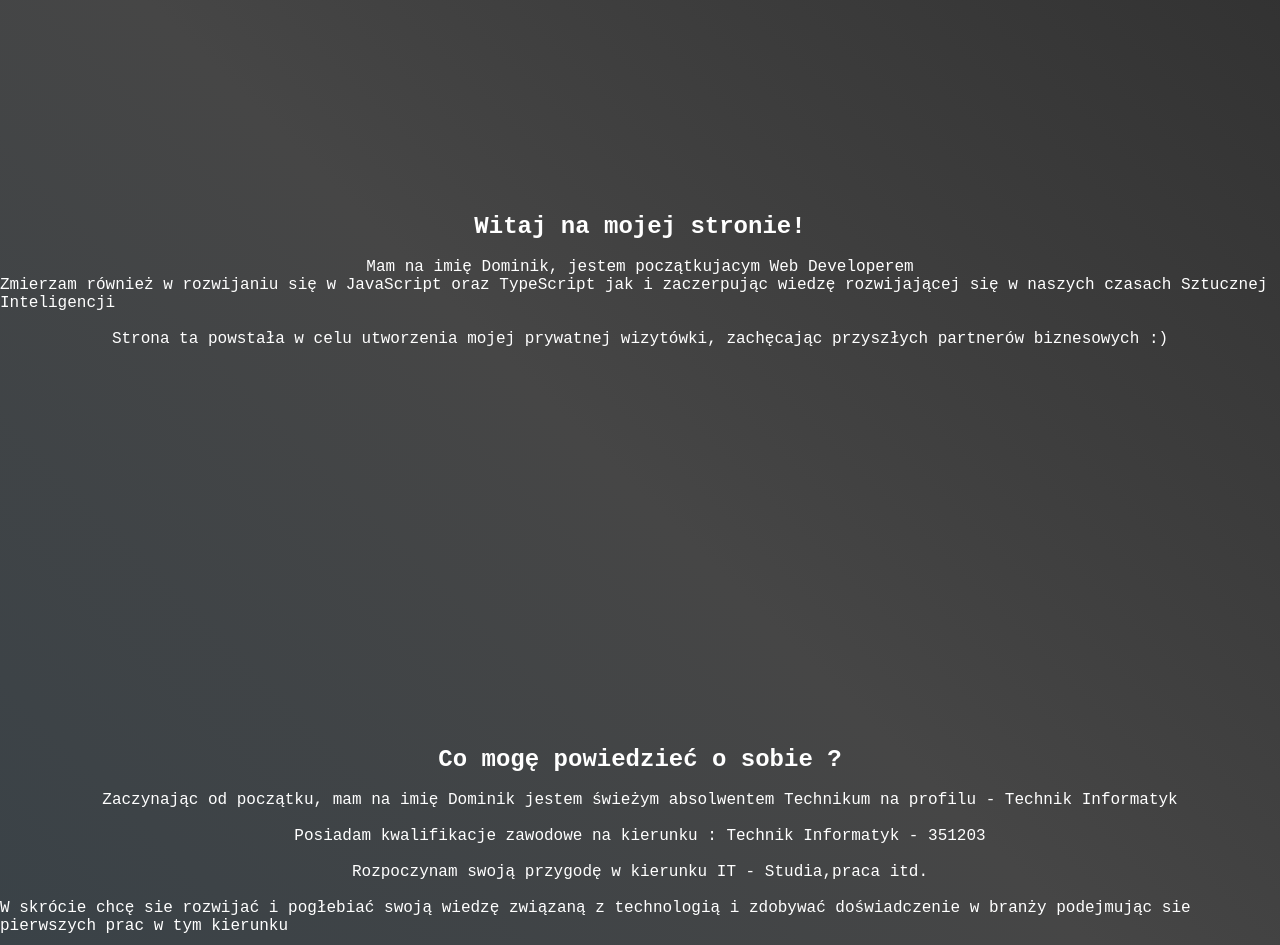
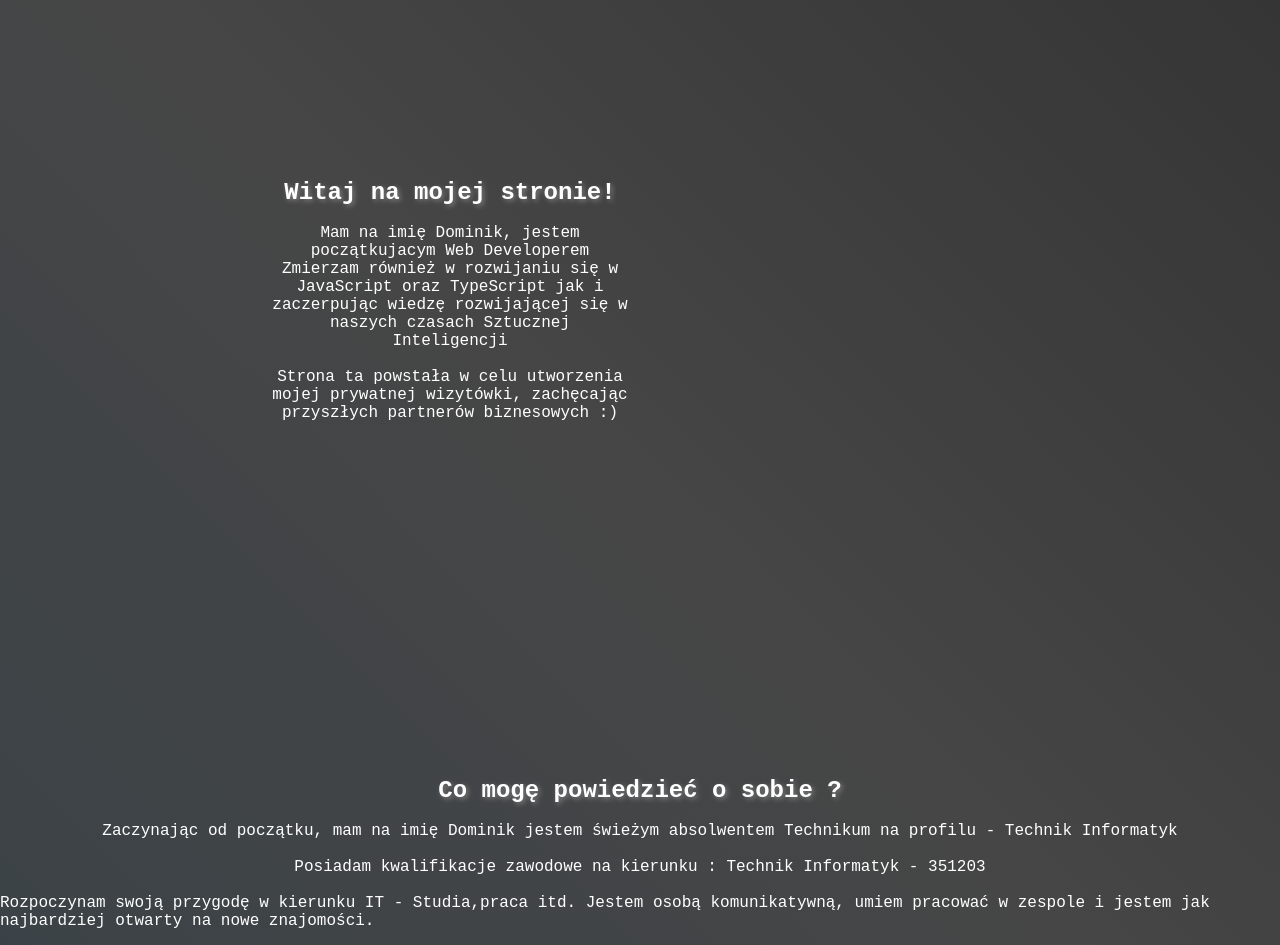
Before and after one commit to Dominik9123/NexTech-Solutions, a plain HTML site: page index.html in a window 1280 px wide. Shown: the top 945 px of the page. Drawn offline with Linux system fonts and the light colour scheme; a web font is replaced by a local one.

Commit message:
Add files via upload

```diff
--- a/index.html
+++ b/index.html
@@ -12,38 +12,48 @@
 </head>
 <body>
 <div class="container">
-
+<div class="text-1">
 <section class="hidden">
-    <h1>Witaj na mojej stronie!</h1><br>
+    <div class="text-enter"><h1>Witaj na mojej stronie!</h1></div><br>
     <p>Mam na imię Dominik, jestem początkujacym Web Developerem </p>
     <p>Zmierzam również w rozwijaniu się w JavaScript oraz TypeScript jak i zaczerpując wiedzę  rozwijającej się w naszych czasach Sztucznej Inteligencji</p><br>
     <p>Strona ta powstała w celu utworzenia mojej prywatnej wizytówki, zachęcając przyszłych partnerów biznesowych :)</p>
 </section>
+</div>
 
 
 <section class="hidden">
-    <h1>Co mogę powiedzieć o sobie ?</h1><br>
+<div class="text-enter"><h1>Co mogę powiedzieć o sobie ?</h1></div><br>
     <p>Zaczynając od początku, mam na imię Dominik jestem świeżym absolwentem Technikum na profilu - Technik Informatyk</p><br>
     <p>Posiadam kwalifikacje zawodowe na kierunku : Technik Informatyk - 351203</p><br>
-    <p>Rozpoczynam swoją przygodę w kierunku IT - Studia,praca itd.</p><br>
+    <p>Rozpoczynam swoją przygodę w kierunku IT - Studia,praca itd. Jestem osobą komunikatywną, umiem pracować w zespole i jestem jak najbardziej otwarty na nowe znajomości.</p><br>
     <p> W skrócie chcę sie rozwijać i pogłebiać swoją wiedzę związaną z technologią i zdobywać doświadczenie w branży podejmując sie pierwszych prac w tym kierunku</p>
 </section>
 
 <section class="hidden">
-    <h1>Co wychodzi mi calkiem dobrze ?</h1><br>
+    <div class="text-enter"><h1>Co wychodzi mi calkiem dobrze ?</h1></div><br>
+
     <p>Czerpię przyjemność z tworzenia stron internetowych, lubię obserować jak moja praca na coś wplywa i coś nad czym spędzam dużo czasu przynosi rezultaty mojej pracy</p><br>
     <p>Lecz niestety z rozwijającą się sztuczną inteligencją - ludzie w wykonywaniu stron internetowych zostaną zastąpieni przez AI (moim zdaniem) tylko kiedy i czy wogole to będzie miało miejsce ?</p><br>
-    <p>Dąże summienie aby rozwijać się jako przyszły junior developer w Javie :)</p>
+    <p>Dąże summienie aby rozwijać się jako przyszły junior developer w Javie :)</p><br>
+</section>
+<section class="hidden">
+    <div class="text-enter"><h1>Co mnie wyróżnia na tle innych? </h1></div><br>
+    <div class="text-about-me">
+        <p>Potrafie pracować w zespole i nie wyprowadzac z niego panującej atmosfery w przeciwnym kierunku - która jest bardzo ważna dla mnie w pracy w zespole</p><br>
+        <p>Staram sie rozwiązywać problemy samemu, natomiast pomoc innych jest bardzo mile widziana u mnie, jeżeli potrafie w czymś pomóc chętnie to zrobię</p><br>
+        <p>Podstaw programowania uczyłem sie sam aby w przyszłości wstrzelić się w panujące trędy IT i być na czasie z tym co sie dzieję w świecie programowania</p>
+    </div>
 </section>
 
 <section class="hidden">
     <div class="github-image"><img src="githublogo-removebg-preview.png" alt="github"></div>
-    <h1>- Mój GitHub -</h1><br>
+    <div class="text-enter"><h1>- Mój GitHub -</h1></div><br>
    <div class="github"> <a href="https://github.com/Dominik9123?tab=repositories">Kliknij Tutaj!<span></span></a> </div>
 </section>
 
 <section class="hidden">
-  <h1>Nawiązanie Kontaktu</h1><br>
+  <div class="text-enter"><h1>Nawiązanie Kontaktu</h1></div><br>
   <li>
       <span><i class="fa-solid fa-phone"></i></span>
       <span>
@@ -57,8 +67,6 @@
    </span>
 </li>
 
-
-
 </section>
 
 
--- a/style.css
+++ b/style.css
@@ -80,6 +80,26 @@ section {
     display: none;
 }
 
+
+.text-1 {
+    width: 400px;
+    padding: 20px;
+    margin-left: 250px;
+    text-align: center;
+}
+
+.text-1 p {
+    margin: 0;
+}
+
+.text-enter {
+    text-shadow: 2px 2px 5px gray;
+}
+
+
+
+
+
   @keyframes color {
     0% {
         background-position: 0 50%;
```
